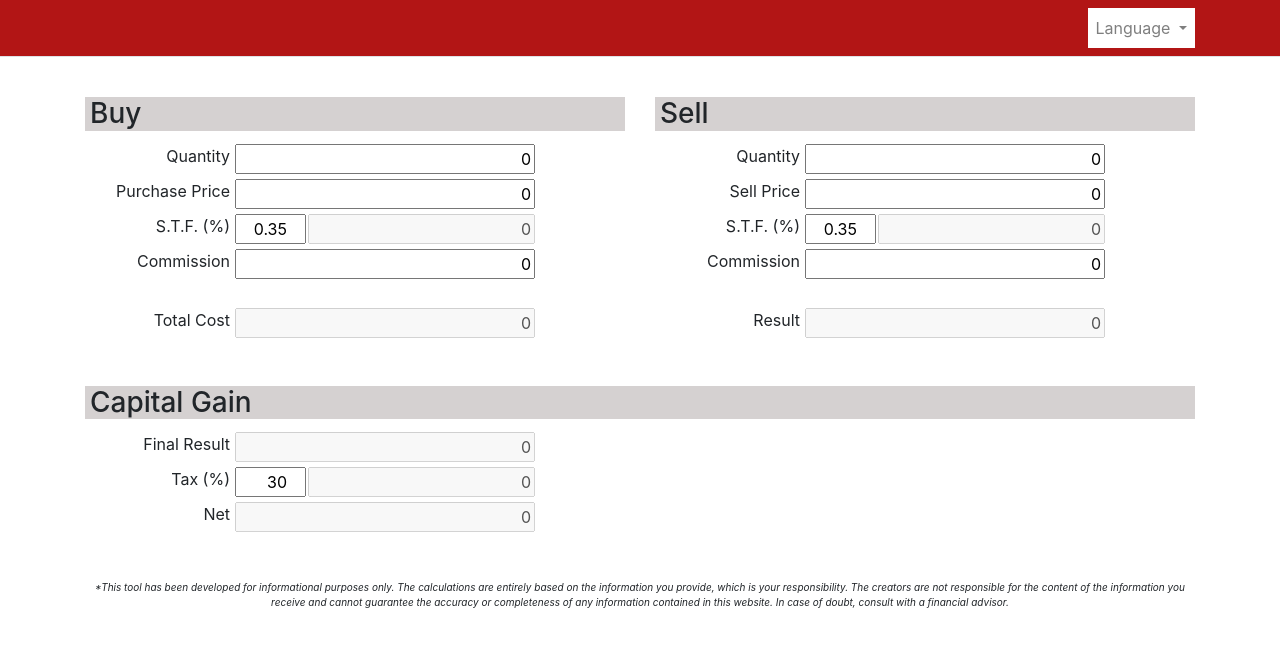
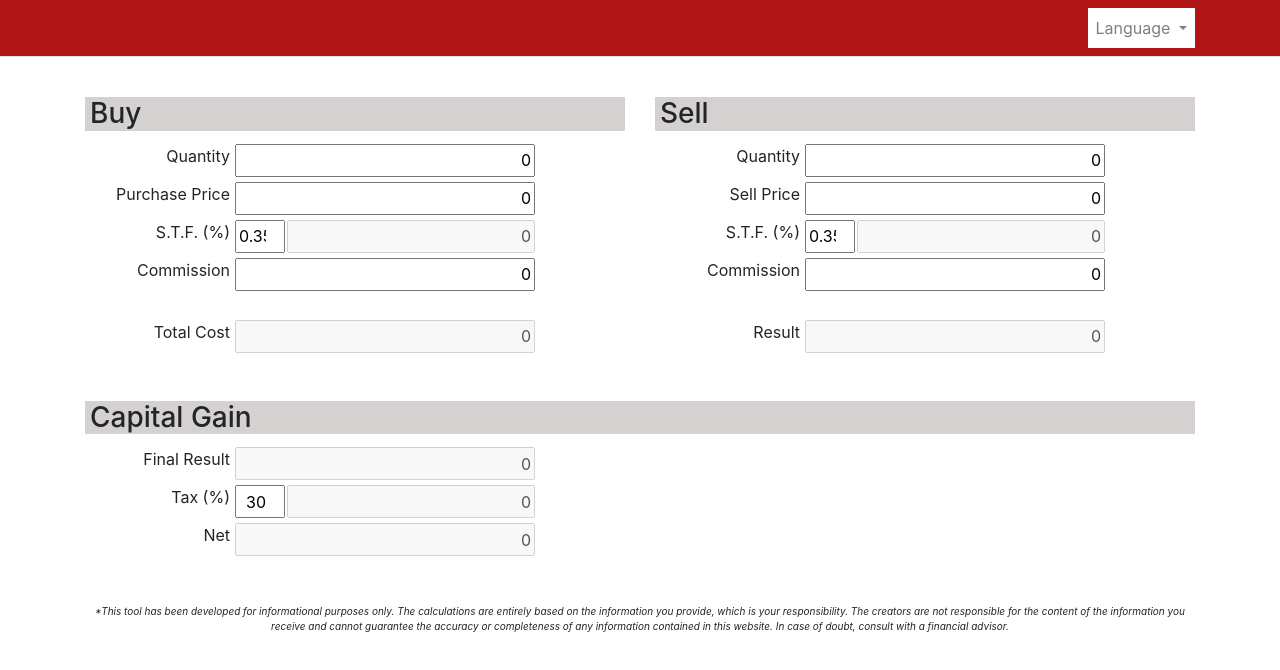
Before and after one commit to Investment-Calculator/Investment-Calculator.github.io, a plain HTML site: page index.html in a window 1280 px wide. Drawn offline with nearby package versions, Linux system fonts and the light colour scheme.

Commit message:
Update Site.css

```diff
--- a/Content/Site.css
+++ b/Content/Site.css
@@ -1,31 +1,29 @@
 
 
 .label {
-    width: 150px;
+    min-width: 150px;
     text-align: right;
     padding-right: 5px;
-    height:15px;
+    height: 25px;
 }
 
 .input {
     text-align: right;
-
+    min-width:152px;
     flex: 1;
 }
 
 .input-left {
     text-align: right;
-    width: 71px;
-    margin-right:2px;
-
+    flex:none;
+    margin-right: 2px;
+    max-width:50px;
 }
 
 .input-right {
     text-align: right;
-
+    min-width: 100px;
     flex: 1;
-    min-width: 130px;
-
 }
 
 input[type=number] {
@@ -50,6 +48,11 @@ h3 {
     background-color: #D5D1D1;
 }
 
+.separator{
+    border:solid 1px black;
+
+}
+
 @media (min-width: 451px) {
     .long {
         display: inline-block;
@@ -62,8 +65,8 @@ h3 {
 
 @media (max-width: 450px) {
     /* CSS that should be displayed if width is equal to or less than 440px goes here */
-    .long{
-        display:none;
+    .long {
+        display: none;
     }
 
     .short {
```
Lines whose indentation alone changed are shown as unchanged.
